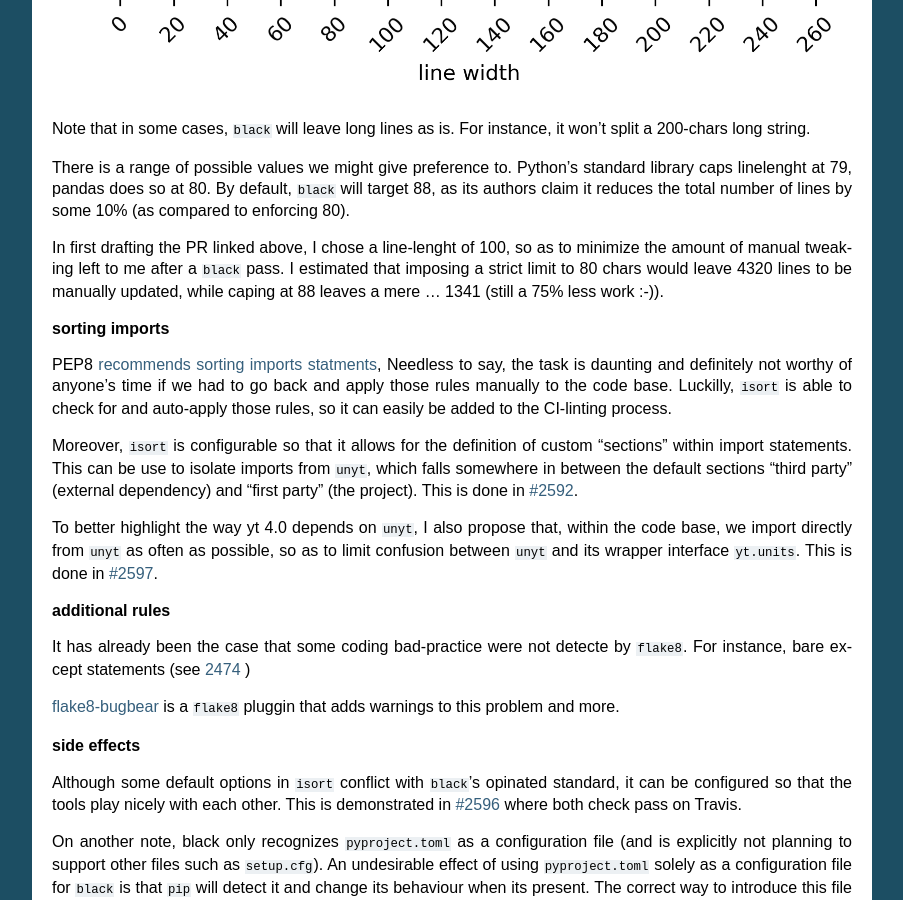
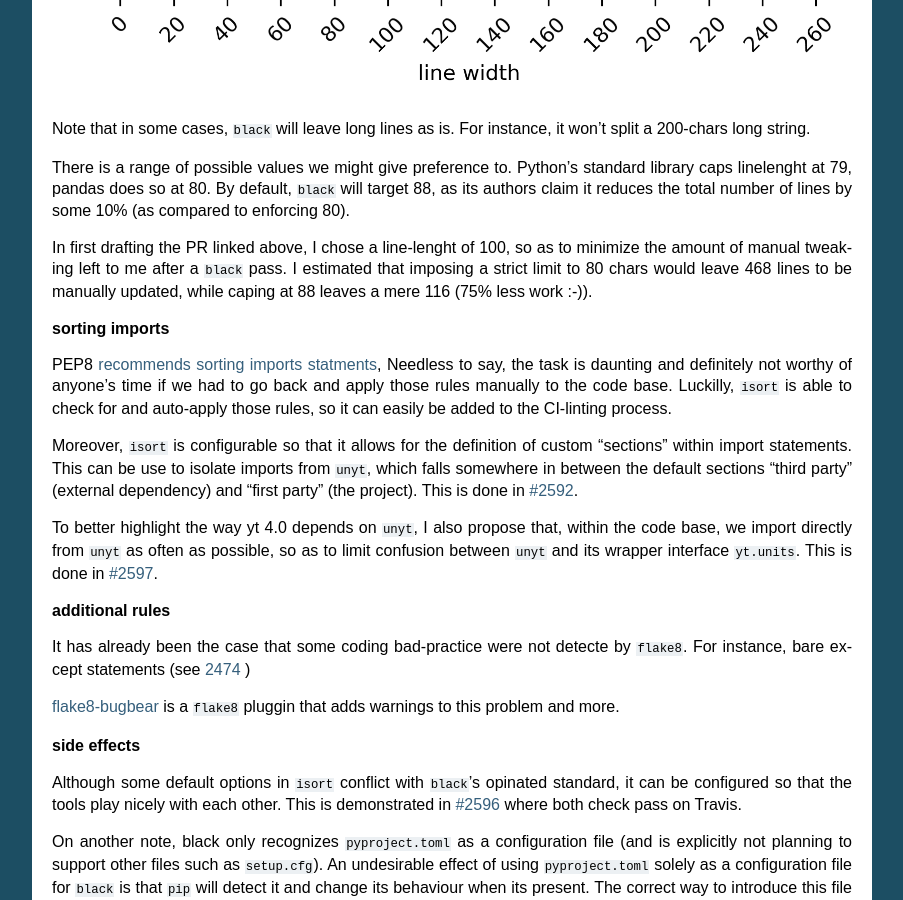
Before and after one commit to yt-project/ytep, a Sphinx documentation site: the page built from source/YTEPs/YTEP-0037.rst, in a window 1280 px wide and 900 px high, scrolled down 1649 px. Shown: the whole window, without its empty margins (198-1101 px from the left). Built offline with Sphinx 7.4.7, drawn with Linux system fonts in a browser that asks for light colours; formulas are drawn with MathJax 3.

Commit message:
revise estimations in number of lines requiring manual update (10 times less than previous estimation !)

```diff
--- a/source/YTEPs/YTEP-0037.rst
+++ b/source/YTEPs/YTEP-0037.rst
@@ -77,8 +77,8 @@ to enforcing 80).
 
 In first drafting the PR linked above, I chose a line-lenght of 100, so as to minimize
 the amount of manual tweaking left to me after a ``black`` pass.
-I estimated that imposing a strict limit to 80 chars would leave 4320 lines to be
-manually updated, while caping at 88 leaves a mere ... 1341 (still a 75% less work :-)).
+I estimated that imposing a strict limit to 80 chars would leave 468 lines to be
+manually updated, while caping at 88 leaves a mere 116 (75% less work :-)).
 
 
 **sorting imports**
```
